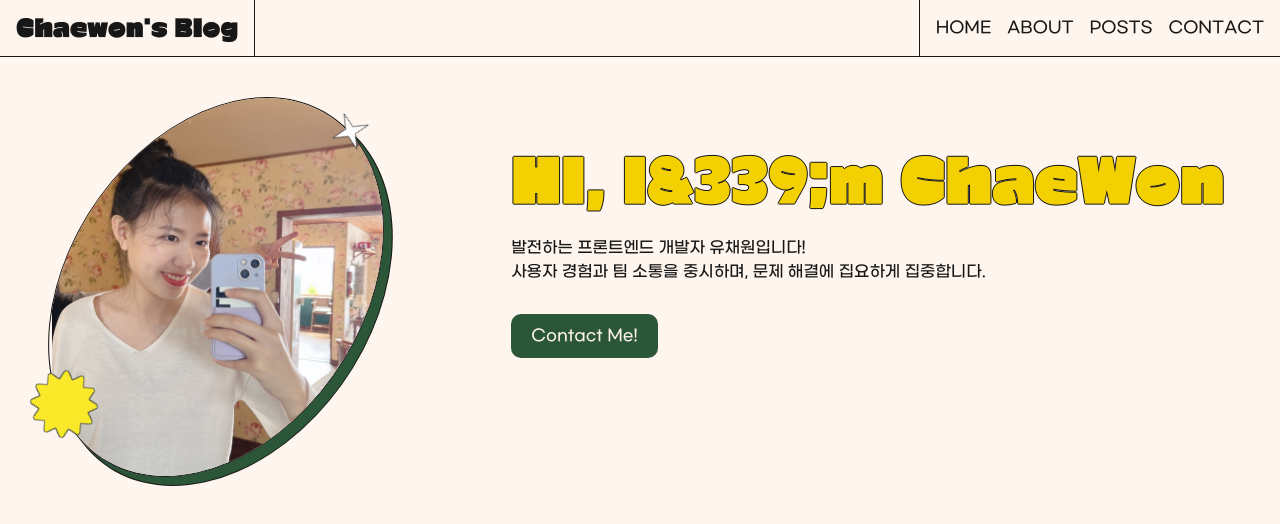
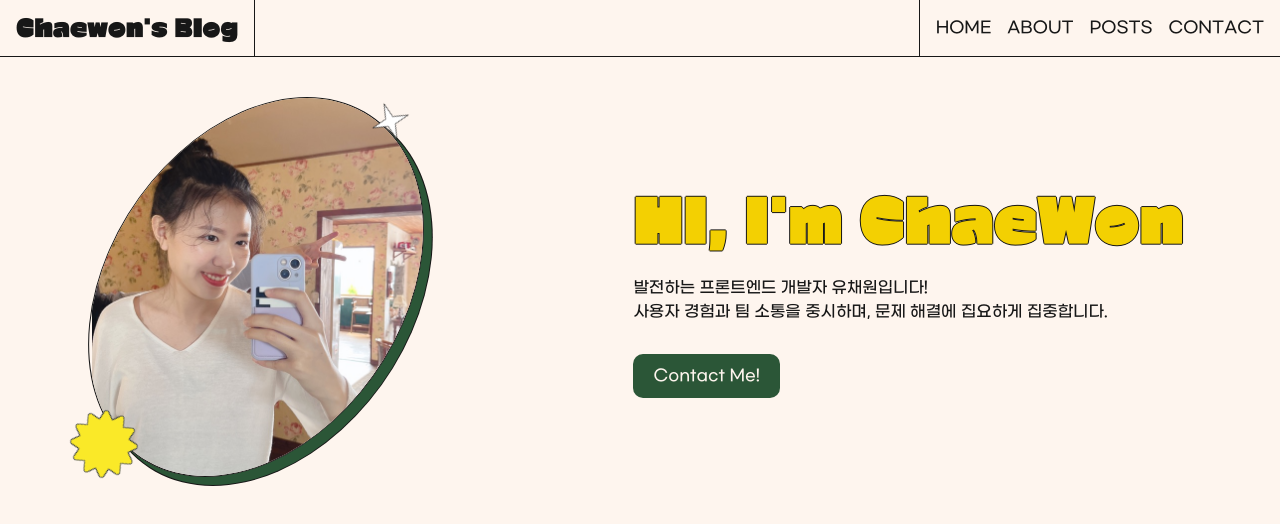
Before and after one commit to ychae030/next_blog, a Next.js app: page / in a window 1280 px wide. Shown: the top 524 px of the page. Built offline with nearby package versions, Linux system fonts and the light colour scheme.

Commit message:
Design: warning제거 및 효과 Position 이동

```diff
--- a/src/components/about/Profile.tsx
+++ b/src/components/about/Profile.tsx
@@ -12,8 +12,9 @@ export default function Profile() {
             <Image
               src={photo}
               alt="Profile Photo"
-              layout="fill"
-              objectFit="cover"
+              fill={true}
+              style={{ objectFit: "cover" }}
+              sizes="300"
             />
           </div>
         </div>
@@ -47,7 +48,7 @@ export default function Profile() {
         </svg>
       </div>
       <div className={styles.introTextWrapper}>
-        <h2 className={styles.introHeading}>HI, I&339;m ChaeWon</h2>
+        <h2 className={styles.introHeading}>HI, I&#39;m ChaeWon</h2>
         <p>발전하는 프론트엔드 개발자 유채원입니다!</p>
         <p>
           사용자 경험과 팀 소통을 중시하며, 문제 해결에 집요하게 집중합니다.
--- a/src/styles/Profile.module.css
+++ b/src/styles/Profile.module.css
@@ -3,9 +3,10 @@
   max-width: 320px;
   width: 90%;
   height: 380px;
+  margin-top: 40px;
+  margin-bottom: 40px;
 }
 .avatar {
-  margin-top: 40px;
   width: 100%;
   height: 100%;
   border-radius: 50%;
@@ -65,7 +66,7 @@
 
 .badgeSpark {
   left: 270px;
-  top: 50px;
+  top: 0px;
   transform: rotate(45deg);
   animation: shrinkAndGrow 3s infinite;
 }
```
